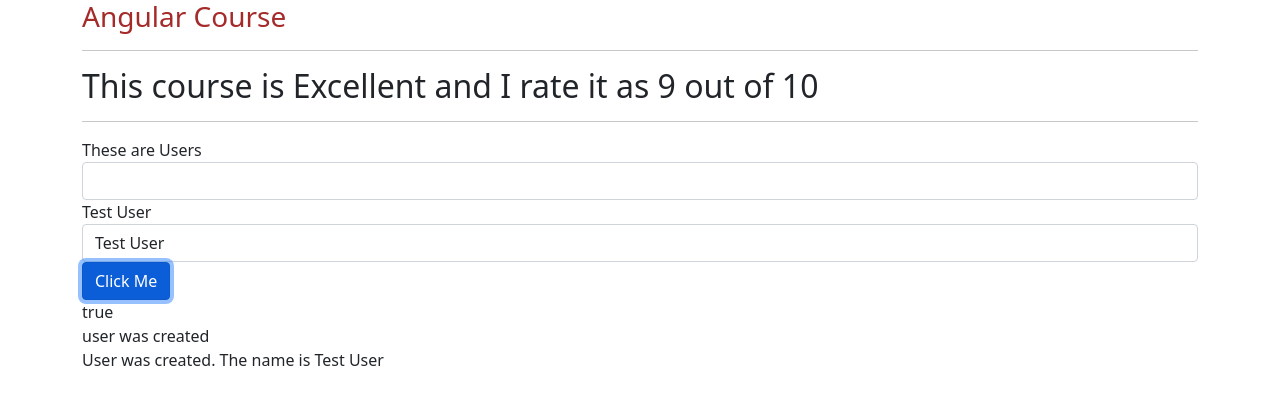
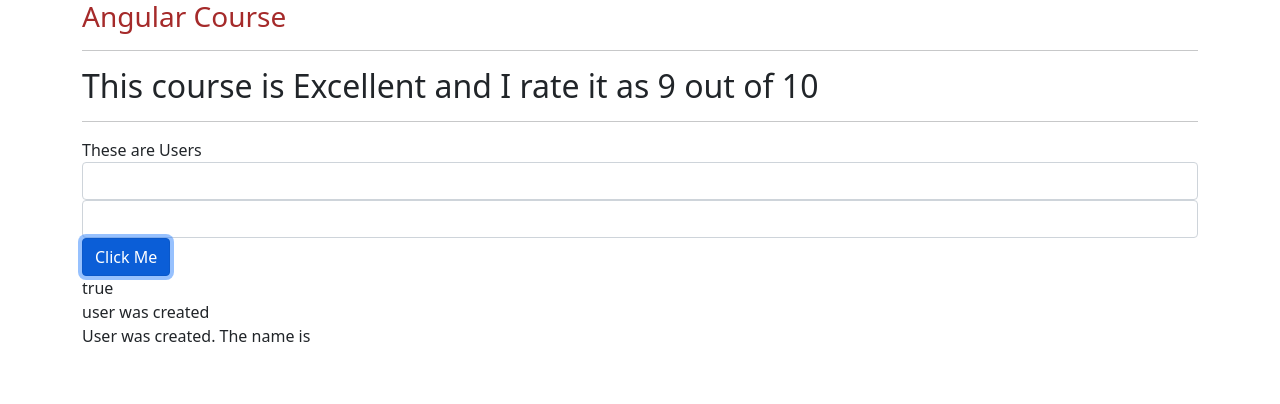
Before and after one commit to affanhakak/Lets-Learn-Angular-from-Scratch, an Angular app: page / in a window 1280 px wide. Both pictures are taken after a click on the button "Click Me". Shown: the top 404 px of the page. Built offline with nearby package versions, Linux system fonts and the light colour scheme.

Commit message:
else directive added

```diff
--- a/src/app/servers/servers.component.html
+++ b/src/app/servers/servers.component.html
@@ -19,4 +19,10 @@
   {{ userCreationStatus }}
 </div>
 
-<div *ngIf="userCreated">User was created. The name is {{ userName }}</div>
+<div *ngIf="userCreated; else noServer">
+  User was created. The name is {{ userName }}
+</div>
+
+<ng-template #noServer>
+  <div>User wasn't created</div>
+</ng-template>
--- a/src/app/servers/servers.component.ts
+++ b/src/app/servers/servers.component.ts
@@ -8,7 +8,7 @@
 export class ServersComponent implements OnInit {
   allowNewUser = false;
   userCreationStatus = 'no user was created!';
-  userName = 'Test User';
+  userName = '';
   userCreated = false;
   constructor() {
     setTimeout(() => {
```
